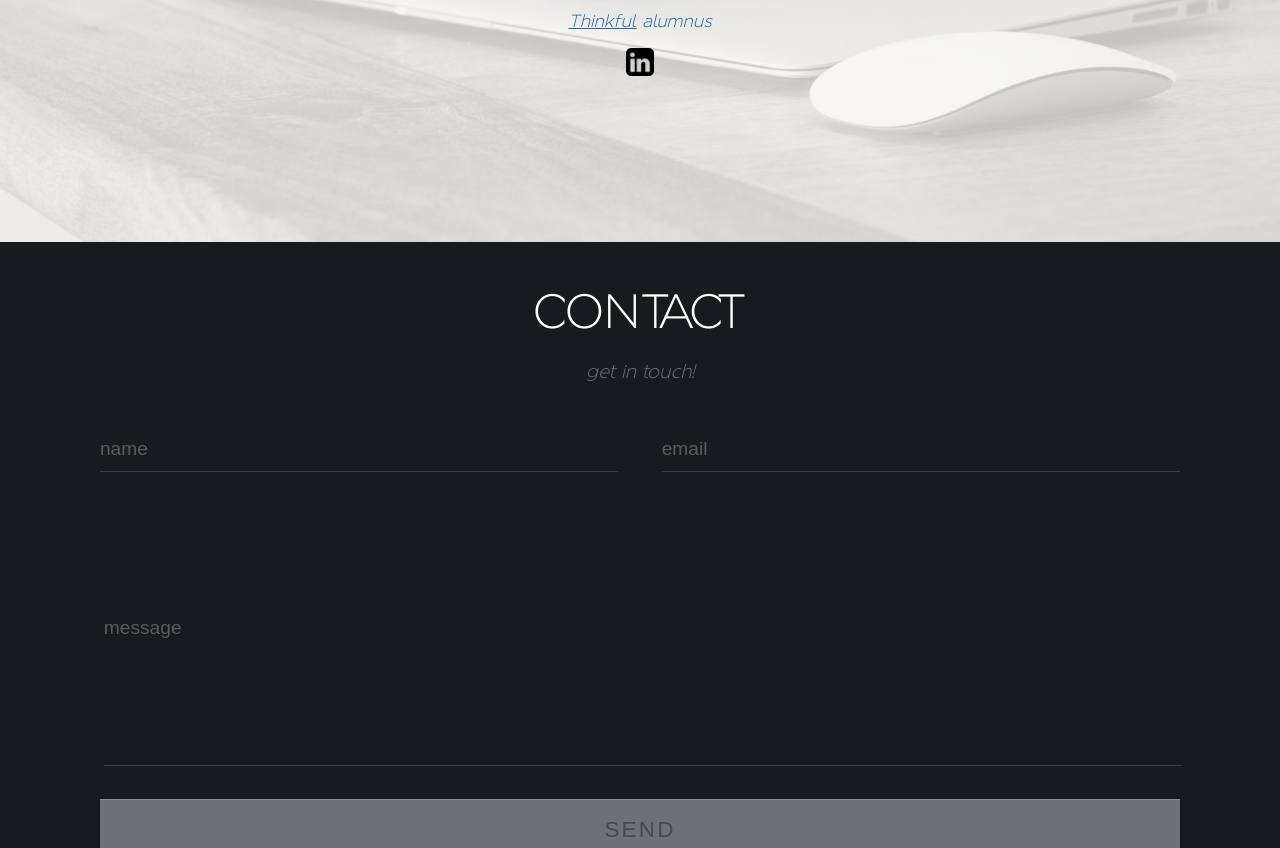
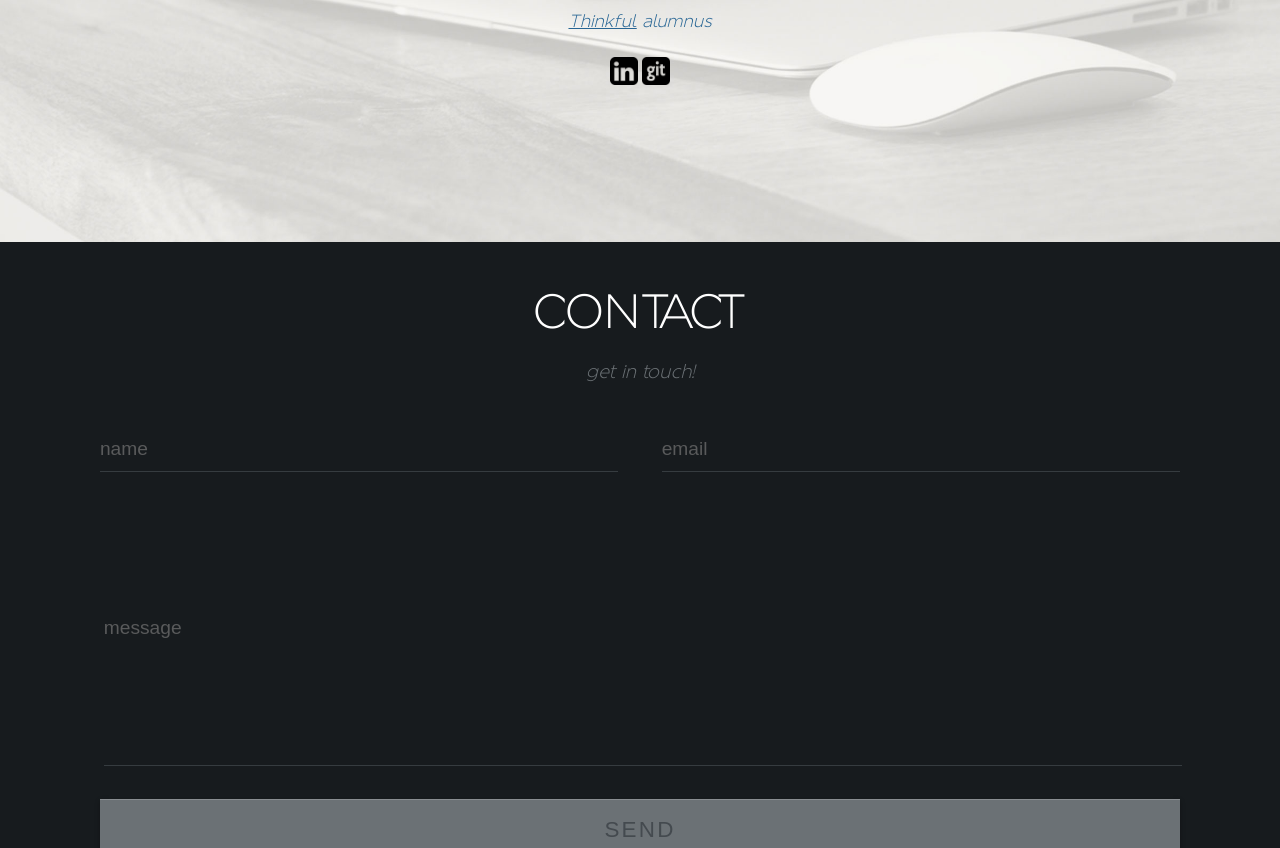
Before and after one commit to danielbogart/portfolio, a plain HTML site: page index.html in a window 1280 px wide. Shown: the part 2898-3746 px from the top of the page. Drawn offline with nearby package versions, Linux system fonts and the light colour scheme; some packages are replaced by stand-ins of ours.

Commit message:
Added git link

```diff
--- a/index.html
+++ b/index.html
@@ -188,6 +188,7 @@
 					<div id="profileDesc">DESIGNER/DEVELOPER</div>
 					<div id="subDesc"><a href="http://www.thinkful.com/">Thinkful</a> alumnus</div>
 					<a href="http://www.linkedin.com/in/danielbogart/" id="linkedin"></a>
+					<a href="https://github.com/danielbogart/" id="git"></a>
 					<div id="glassesBg"></div>
 				</div>
 			</div>
--- a/stylesheet.css
+++ b/stylesheet.css
@@ -400,10 +400,19 @@ section {
 }
 
 #linkedin {
-	display: block;
+	display: inline-block;
 	height: 28px;
 	width: 28px;
 	background: url('images/linkedin.png');
+	background-size: cover;
+	margin: 1em auto;
+}
+
+#git {
+	display: inline-block;
+	height: 28px;
+	width: 28px;
+	background: url('images/git.png');
 	background-size: cover;
 	margin: 1em auto;
 }
```
Also changed, not shown: images/git.png (added).
